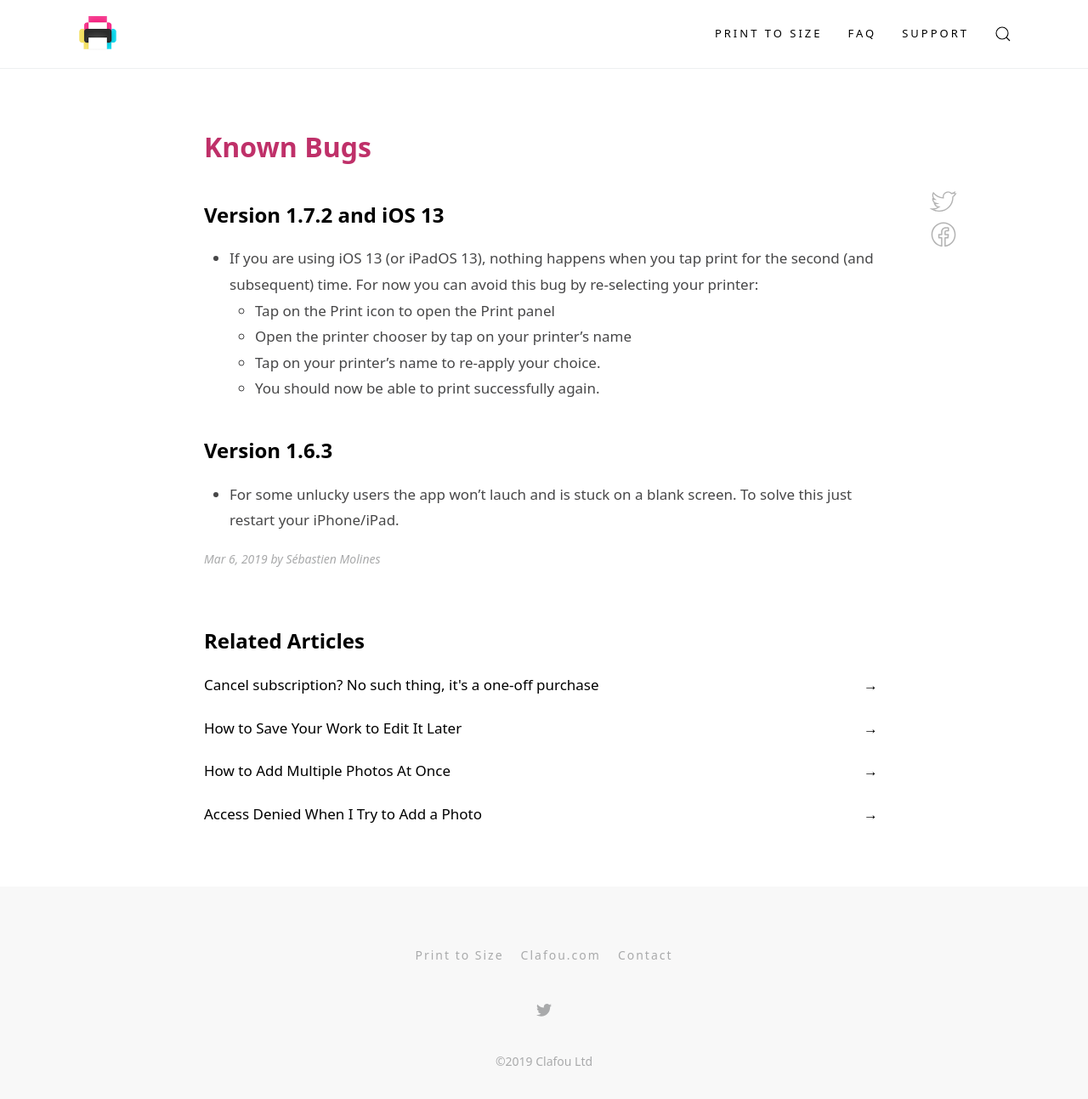
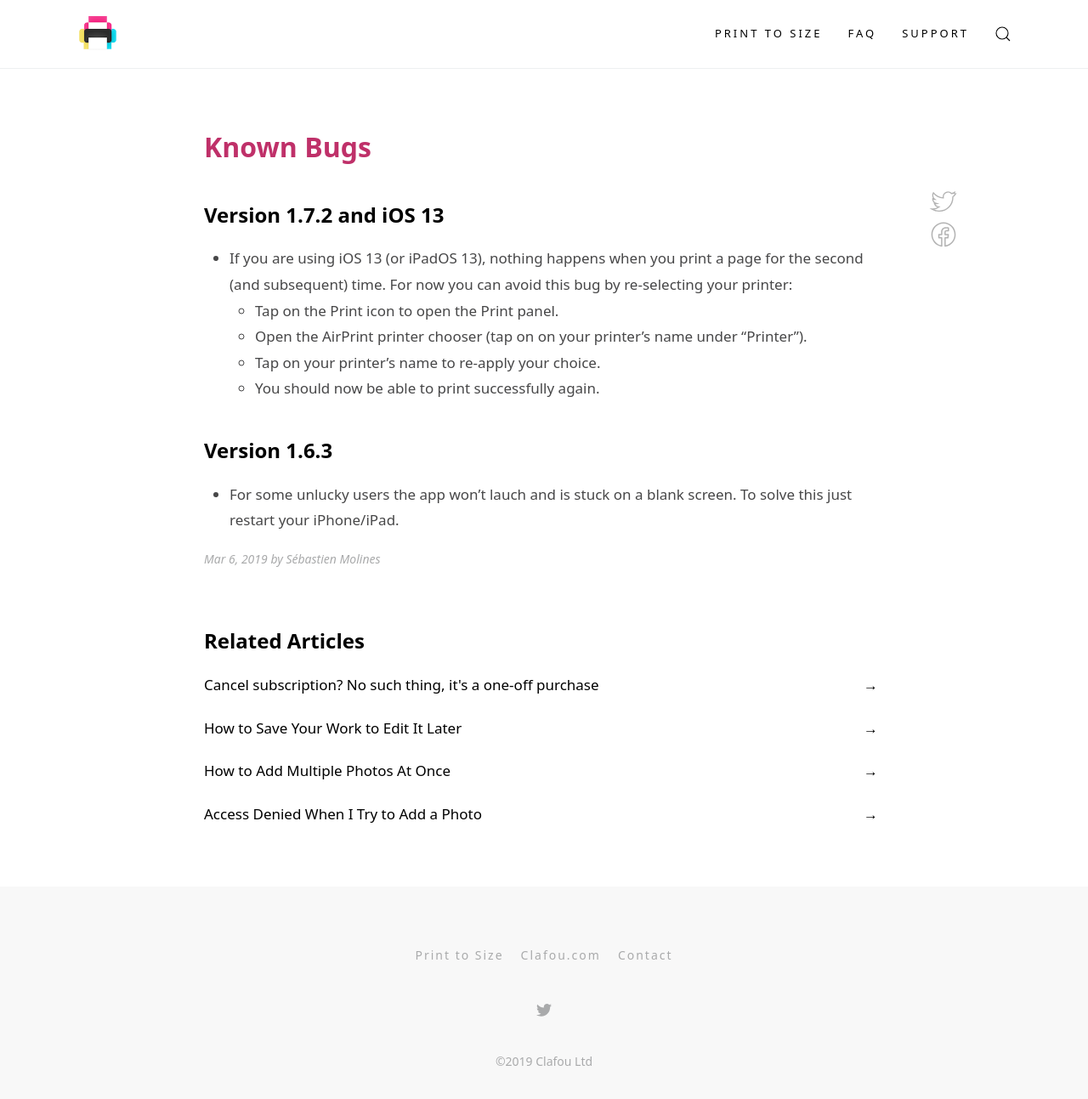
Before and after one commit to Clafou/support.print, a Jekyll site: the page built from _posts/2019-03-06-known-bugs.md, in a window 1280 px wide and 1329 px high. Shown: the top 1293 px of the window at 85% size. Built offline with Jekyll 4.4.1, drawn with Linux system fonts in a browser that asks for light colours.

Commit message:
Fixed a typo

```diff
--- a/_posts/2019-03-06-known-bugs.md
+++ b/_posts/2019-03-06-known-bugs.md
@@ -6,9 +6,9 @@ categories: [Troubleshooting]
 
 ### Version 1.7.2 and iOS 13
 
-* If you are using iOS 13 (or iPadOS 13), nothing happens when you tap print for the second (and subsequent) time. For now you can avoid this bug by re-selecting your printer:
-    * Tap on the Print icon to open the Print panel
-    * Open the printer chooser by tap on your printer's name
+* If you are using iOS 13 (or iPadOS 13), nothing happens when you print a page for the second (and subsequent) time. For now you can avoid this bug by re-selecting your printer:
+    * Tap on the Print icon to open the Print panel.
+    * Open the AirPrint printer chooser (tap on on your printer's name under "Printer").
     * Tap on your printer's name to re-apply your choice.
     * You should now be able to print successfully again.
 
```
